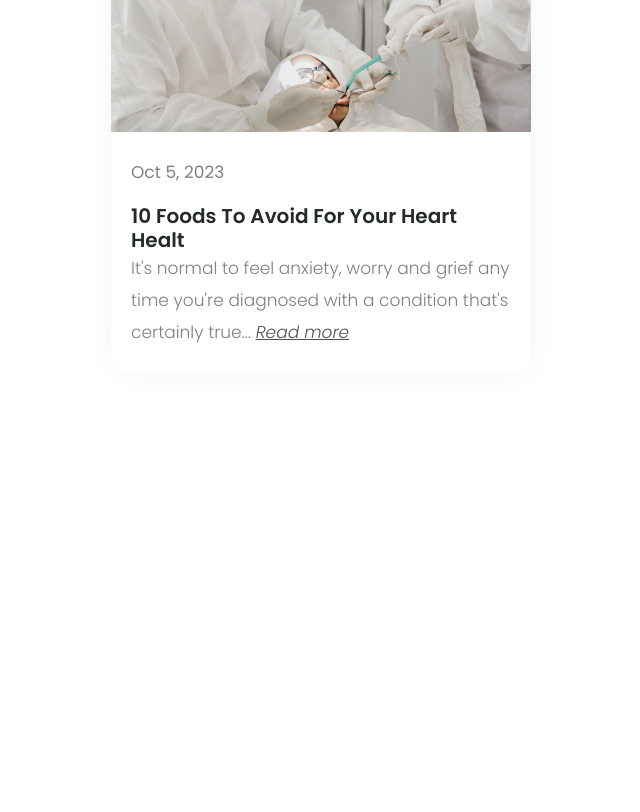
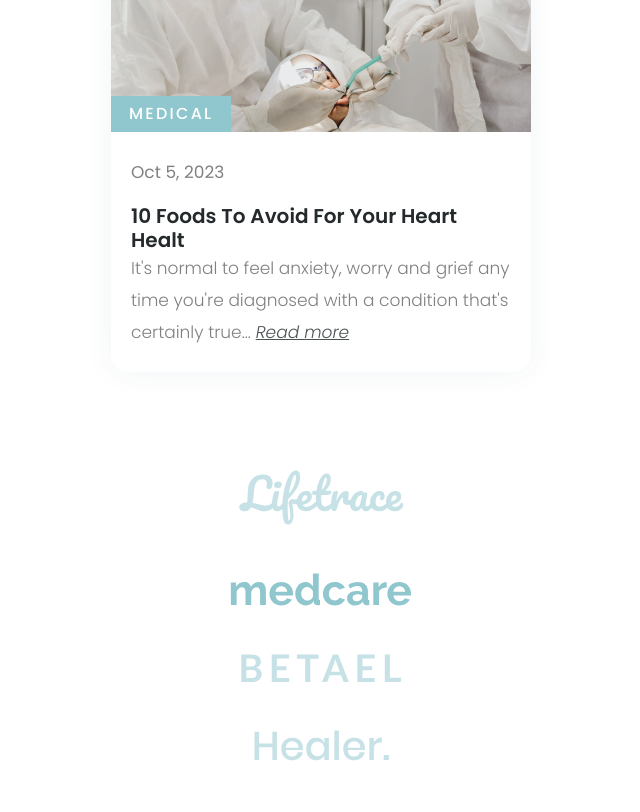
Before and after one commit to coordova/medical-healthcare, a website: page index.html in a window 1280 px wide. Shown: the part 7190-8002 px from the top of the page, without its empty margins (319-959 px from the left). Drawn offline with nearby package versions, Linux system fonts and the light colour scheme.

Commit message:
Insove Project - Brands/Newsletter Section

```diff
--- a/index.html
+++ b/index.html
@@ -686,10 +686,10 @@
                     <!--img-->
                     <div class="relative overflow-hidden">
                         <img src="assets/img/blog/img-1.png" alt="img1" class="group-hover:scale-110 transition-all duration-500">
-                    </div>
                         <!--badge-->
                         <div class="bg-accent-tertiary absolute bottom-0 left-0 text-white text-base tracking-[2.24px] font-medium uppercase py-[6px] px-[18px]">
                             Medical
+                        </div>
                     </div>
                     <!--text-->
                     <div class="px-5 py-6">
@@ -711,10 +711,10 @@
                     <!--img-->
                     <div class="relative overflow-hidden">
                         <img src="assets/img/blog/img-2.png" alt="img1" class="group-hover:scale-110 transition-all duration-500">
-                    </div>
                         <!--badge-->
                         <div class="bg-accent-tertiary absolute bottom-0 left-0 text-white text-base tracking-[2.24px] font-medium uppercase py-[6px] px-[18px]">
                             Medical
+                        </div>
                     </div>
                     <!--text-->
                     <div class="px-5 py-6">
@@ -736,10 +736,10 @@
                     <!--img-->
                     <div class="relative overflow-hidden">
                         <img src="assets/img/blog/img-3.png" alt="img1" class="group-hover:scale-110 transition-all duration-500">
-                    </div>
                         <!--badge-->
                         <div class="bg-accent-tertiary absolute bottom-0 left-0 text-white text-base tracking-[2.24px] font-medium uppercase py-[6px] px-[18px]">
                             Medical
+                        </div>
                     </div>
                     <!--text-->
                     <div class="px-5 py-6">
@@ -762,13 +762,27 @@
     </section>
     <!--end blog-->
 
+    <!--brands-->
+    <section id="brands" class="brands section">
+        <div class="container mx-auto">
+            <div class="flex flex-col xl:flex-row gap-y-12 xl:gap-y-0 justify-between items-center">
+                <img src="assets/img/brands/brand-1.svg" alt="brand1" class="brands__logo">
+                <img src="assets/img/brands/brand-2.svg" alt="brand2" class="brands__logo">
+                <img src="assets/img/brands/brand-3.svg" alt="brand3" class="brands__logo">
+                <img src="assets/img/brands/brand-4.svg" alt="brand4" class="brands__logo">
+            </div>
+        </div>
+    </section>
+    <!--end brands-->
+
+
 
 
 
 
 
     <!--temp div-->
-    <div class="h-[1000px]"></div>
+    <!--<div class="h-[1000px]"></div>-->
 
     <!--SCRIPTS-->
     <!--swiper-->
```
Also changed, not shown: dist/output.css, js/main.js (line endings or trailing spaces). Lines whose indentation alone changed are shown as unchanged.
